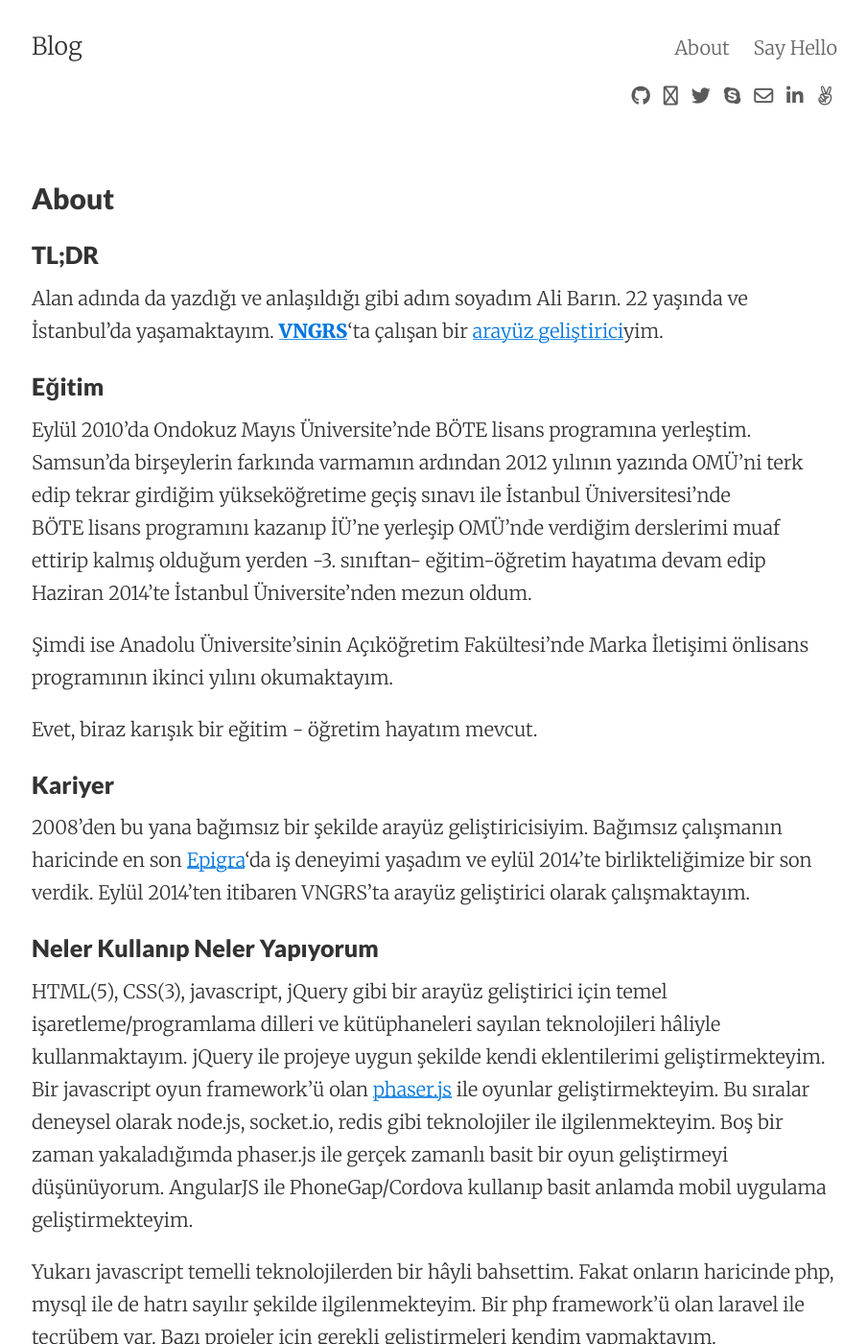
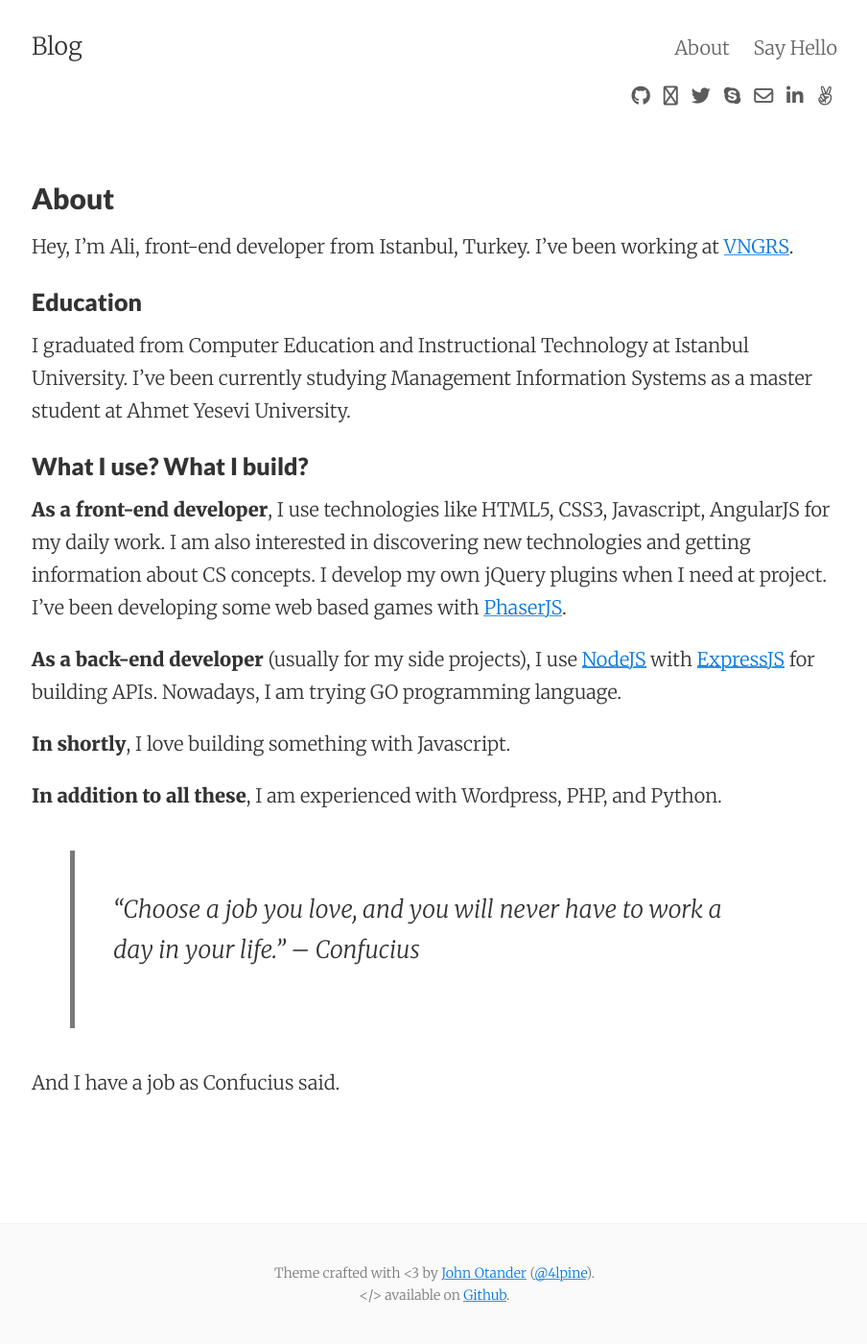
Before and after one commit to barinali/barinali.github.io, a Jekyll site: the page built from about.md, in a window 1280 px wide and 1400 px high. Shown: the whole window at 96% size, without its empty margins (187-1091 px from the left). Built offline with Jekyll 4.4.1, drawn with Linux system fonts in a browser that asks for light colours; nearby versions of some CDN libraries; comment, search, counter and statistics services are not loaded; some of the changed text lies outside the part shown.

Commit message:
Update about page

```diff
--- a/about.md
+++ b/about.md
@@ -10,58 +10,22 @@ title: About
 tags: about
 ---
 
-### **TL;DR**
+Hey, I'm Ali, front-end developer from Istanbul, Turkey. I've been working at [VNGRS](http://vngrs.com).
 
+### Education
 
-Alan adında da yazdığı ve anlaşıldığı gibi adım soyadım Ali Barın. 22 yaşında ve İstanbul'da yaşamaktayım. **[VNGRS](http://vngrs.com)**'ta çalışan bir [arayüz geliştirici](http://alibarin.com.tr)yim.
+I graduated from Computer Education and Instructional Technology at Istanbul University. I've been currently studying Management Information Systems as a master student at Ahmet Yesevi University.
 
+### What I use? What I build?
 
-### **Eğitim**
+__As a front-end developer__, I use technologies like HTML5, CSS3, Javascript, AngularJS for my daily work. I am also interested in discovering new technologies and getting information about CS concepts. I develop my own jQuery plugins when I need at project. I've been developing some web based games with [PhaserJS](https://github.com/photonstorm/phaser).
 
+__As a back-end developer__ (usually for my side projects), I use [NodeJS](https://github.com/nodejs/node) with [ExpressJS](https://github.com/expressjs/express) for building APIs. Nowadays, I am trying GO programming language.
 
-Eylül 2010'da Ondokuz Mayıs Üniversite'nde BÖTE lisans programına yerleştim. Samsun'da birşeylerin farkında varmamın ardından 2012 yılının yazında OMÜ'ni terk edip tekrar girdiğim yükseköğretime geçiş sınavı ile İstanbul Üniversitesi'nde BÖTE lisans programını kazanıp İÜ'ne yerleşip OMÜ'nde verdiğim derslerimi muaf ettirip kalmış olduğum yerden -3. sınıftan- eğitim-öğretim hayatıma devam edip Haziran 2014'te İstanbul Üniversite'nden mezun oldum.
+__In shortly__, I love building something with Javascript.
 
-Şimdi ise Anadolu Üniversite'sinin Açıköğretim Fakültesi'nde Marka İletişimi önlisans programının ikinci yılını okumaktayım.
+__In addition to all these__, I am experienced with Wordpress, PHP, and Python.
 
-Evet, biraz karışık bir eğitim - öğretim hayatım mevcut.
+> "Choose a job you love, and you will never have to work a day in your life." – Confucius
 
-
-### **Kariyer**
-
-
-2008'den bu yana bağımsız bir şekilde arayüz geliştiricisiyim. Bağımsız çalışmanın haricinde en son [Epigra](http://epigra.com/)'da iş deneyimi yaşadım ve eylül 2014'te birlikteliğimize bir son verdik. Eylül 2014'ten itibaren VNGRS'ta arayüz geliştirici olarak çalışmaktayım.
-
-
-### **Neler Kullanıp Neler Yapıyorum**
-
-
-HTML(5), CSS(3), javascript, jQuery gibi bir arayüz geliştirici için temel işaretleme/programlama dilleri ve kütüphaneleri sayılan teknolojileri hâliyle kullanmaktayım. jQuery ile projeye uygun şekilde kendi eklentilerimi geliştirmekteyim. Bir javascript oyun framework'ü olan [phaser.js](http://phaser.io) ile oyunlar geliştirmekteyim. Bu sıralar deneysel olarak node.js, socket.io, redis gibi teknolojiler ile ilgilenmekteyim. Boş bir zaman yakaladığımda phaser.js ile gerçek zamanlı basit bir oyun geliştirmeyi düşünüyorum. AngularJS ile PhoneGap/Cordova kullanıp basit anlamda mobil uygulama geliştirmekteyim.
-
-Yukarı javascript temelli teknolojilerden bir hâyli bahsettim. Fakat onların haricinde php, mysql ile de hatrı sayılır şekilde ilgilenmekteyim. Bir php framework'ü olan laravel ile tecrübem var. Bazı projeler için gerekli geliştirmeleri kendim yapmaktayım.
-
-Wordpress ile dört dörtlük olmasa da ciddi tecrübelerim mevcut. Bağımsız şekilde çalıştığım zaman eğer projenin içerik yönetim kısmı da bana aitse sıfırdan bir içerik yönetim sistemi kodlamaktansa wordpress'i kullanıp projeye özel tema ve eklenti geliştirmekteyim.
-
-
-### **İlgilendiklerim**
-
-
-
-
-<blockquote>"Sevdiğiniz bir işi seçin, böylelikle hayatınızda bir gün bile olsun çalışmak zorunda kalmamış olursunuz." - Konfüçyüs</blockquote>
-
-
-demiş Üstad Kong. Ve ben de aynı şekilde sevdiğim bir işe kendimi adadığım için ilgilendiklerim de bu yönde. Yani iş yaptığım zamanlar haricinde de internette programlama, tasarım üzerine bir takım blogları, siteleri gezip yeni şeyler öğreniyorum. Öğrendiğim şeyler yeri geliyor yeni teknolojilerin çıkışı oluyor (basitce adlarını ve ne işe yaradıklarını), yeri geliyor daha önce duyduğum, gördüğüm, işime yarayabilecek bir teknolojinin o anda olabildiğince ayrıntılı şekilde kendisini öğrenişim oluyor.
-
-İş haricinde de programlama, tasarım ile ilgileniyorum diyorum fakat bütün zamanım böyle geçmiyor tabii. Bu yazdıklarımın haricinde anime izleyicisi, manga okuyucusuyum ¹. Dizimag kapanana kadar 10'a yakın dizinin takipçisiydim, fakat dizimag'in sönüşünden sonra dizilerle ilişiğimi kestim gibi gibi ². Bana eşlik edecek kişiyi sevdiğim kadar gezmeyi seviyorum. Burada gezmekten kastım yeni yerleri keşfetmek olsa da çokta "aa bu doğal güzelliği de görelim", "aa bak burası pek bi popülermiş, gidelim"ci değilim.
-
-...
-
-
-
-* * *
-
-
-
-¹ Bir günde 60 bölüm ve bölüm başı ~20 sayfa olmak üzere toplamda ~1200 sayfa manga okumuşluğum var.
-² Sherlock, Da Vinci's Demons gibi bazı dizileri hâlen daha takip etmekteyim.
-  *[BÖTE]: Bilgisayar ve Öğretim Teknolojileri Eğitimi
+And I have a job as Confucius said.
```
